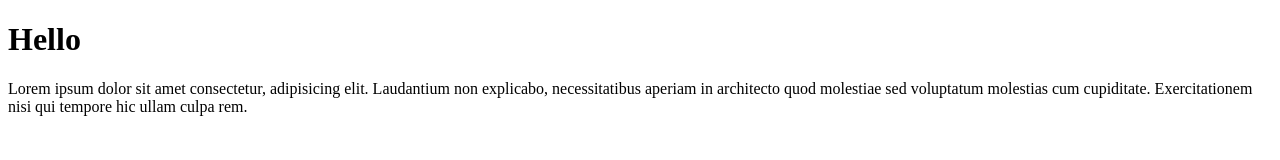
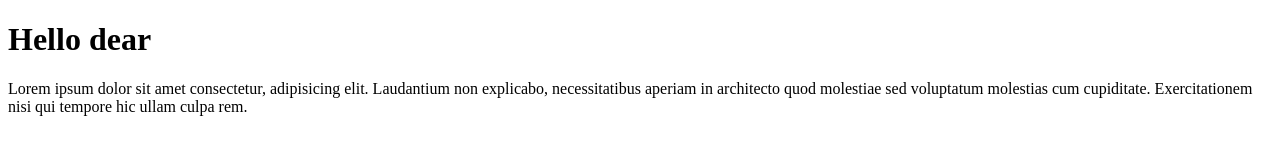
Before and after one commit to neharamoliya/github, a plain HTML site: page index.html in a window 1280 px wide. Drawn offline with Linux system fonts and the light colour scheme.

Commit message:
Update index.html

```diff
--- a/index.html
+++ b/index.html
@@ -6,7 +6,7 @@
     <title>Document</title>
 </head>
 <body>
-    <h1>Hello</h1>
+    <h1>Hello dear</h1>
     <p>Lorem ipsum dolor sit amet consectetur, adipisicing elit. Laudantium non explicabo, necessitatibus aperiam in architecto quod molestiae sed voluptatum molestias cum cupiditate. Exercitationem nisi qui tempore hic ullam culpa rem.</p>
 </body>
 </html>
```
